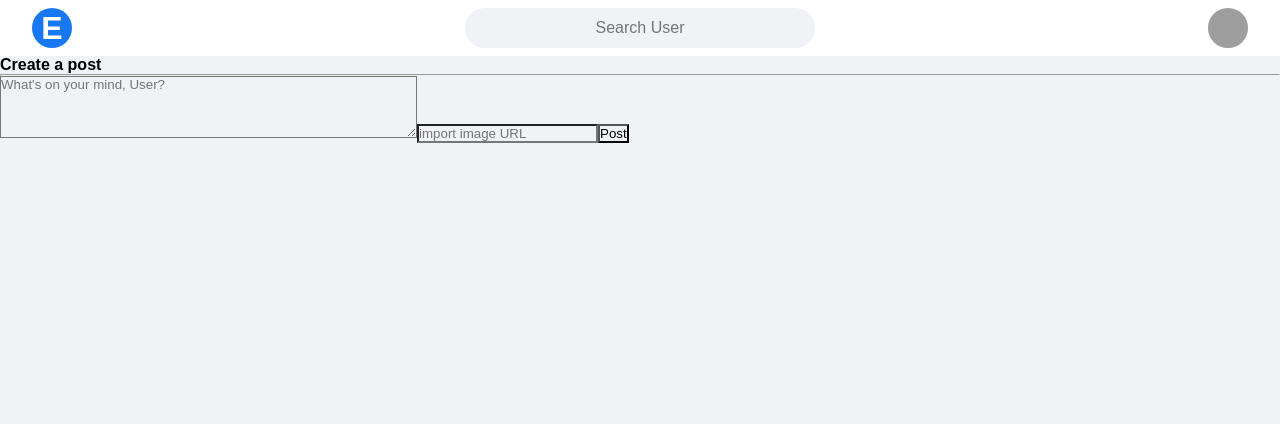
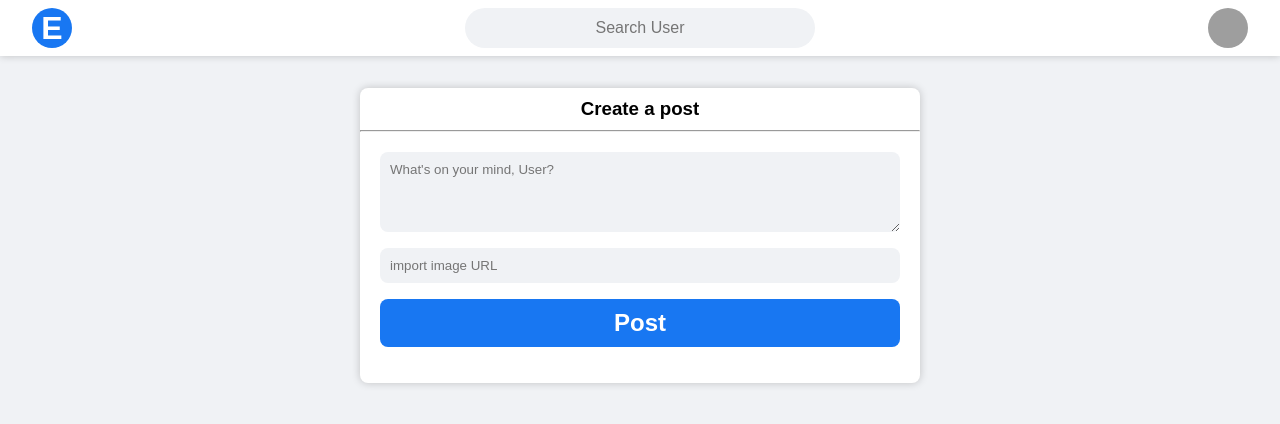
Before and after one commit to ed-santiago/social-media-project, a React (Create React App) app: page /login in a window 1280 px wide. Both pictures are taken after typing "Sample", "Sample123" into the empty fields and a click on the button "Login". Shown: the top 424 px of the page. Built offline with nearby package versions, Linux system fonts and the light colour scheme; grey boxes are pictures that could not be loaded.

Commit message:
add CSS rules to WritePost component

```diff
--- a/src/components/CreatePost.js
+++ b/src/components/CreatePost.js
@@ -2,12 +2,14 @@ import React from "react";
 
 function CreatePost() {
   return (
-    <div>
-      <h4>Create a post</h4>
+    <div id="create_post">
+      <h3>Create a post</h3>
       <hr />
-      <textarea type='text' name='textareaPost' placeholder="What's on your mind, User?" rows="4" cols="50" />
-      <input type='text' name='inputURLPost' placeholder="import image URL"/>
-      <button>Post</button>
+      <form>
+        <textarea type='text' name='textareaPost' placeholder="What's on your mind, User?" rows="4" cols="50" />
+        <input type='text' name='inputURLPost' placeholder="import image URL" />
+        <button>Post</button>
+      </form>
     </div>
   );
 }
--- a/src/index.css
+++ b/src/index.css
@@ -1,8 +1,16 @@
 * {
   margin: 0;
   padding: 0;
+  font-family: Arial, Helvetica, sans-serif;
+}
+
+body {
   background-color: rgb(240, 242, 245);
-  font-family: Arial, Helvetica, sans-serif;
+}
+
+main {
+  display: grid;
+  place-items: center;
 }
 
 /*Login*/
@@ -101,3 +109,39 @@ header img {
 }
 
 /*Create Post*/
+
+#create_post {
+  margin-top: 32px;
+  background-color: white;
+  border-radius: 8px;
+  box-shadow: 0 0 8px 0 rgba(0, 0, 0, 0.2);
+
+}
+
+#create_post h3 {
+  text-align: center;
+  padding: 10px;
+}
+
+#create_post form {
+  display: grid;
+  place-items: center;
+  padding: 20px;
+}
+
+#create_post form > * {
+  width: 500px;
+  padding: 10px;
+  margin-bottom: 16px;
+  border-style: none;
+  border-radius: 8px;
+  background-color: rgb(240, 242, 245);
+}
+
+#create_post form button {
+  width: 520px;
+  background-color: rgb(24, 119, 242);
+  color: white;
+  font-size: 24px;
+  font-weight: bold;
+}
```
